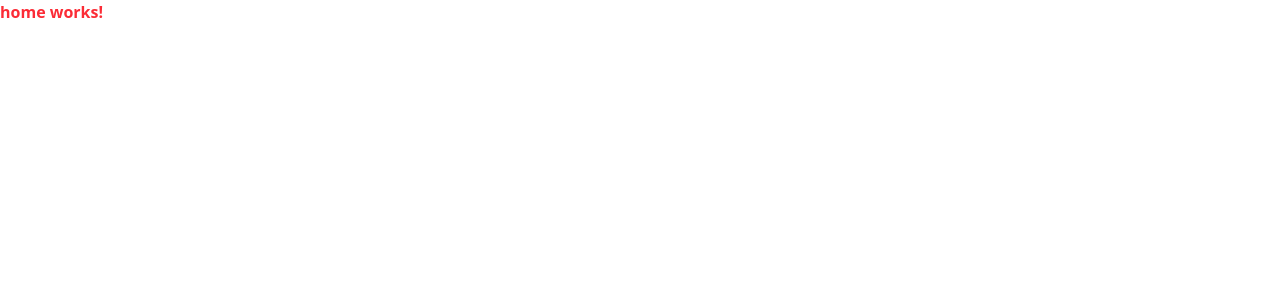
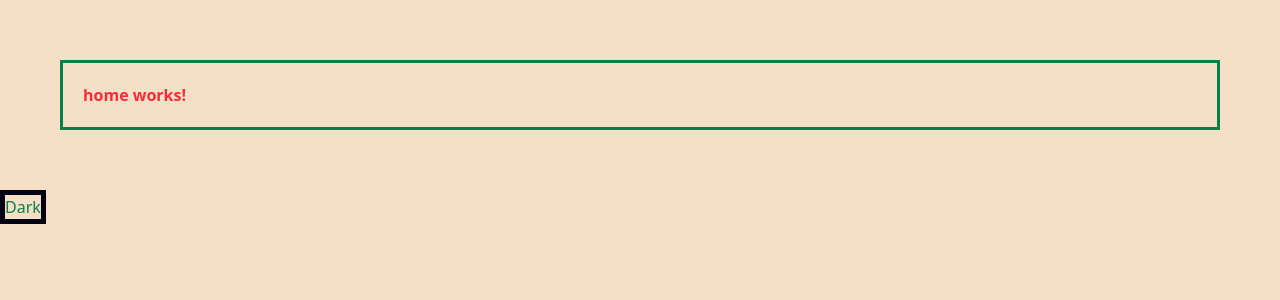
Before and after one commit to MarcoCipolletta/portfolio, an Angular app: page / in a window 1280 px wide. Shown: the top 300 px of the page. Built offline with nearby package versions, Linux system fonts and the light colour scheme.

Commit message:
Set toggle dark and wip home

```diff
--- a/src/app/pages/home/home.component.html
+++ b/src/app/pages/home/home.component.html
@@ -1 +1,9 @@
-<p class="test">home works!</p>
+<div class="p-5 m-5">
+  <p class="test border-3 border-seaGreen p-5 m-5">home works!</p>
+</div>
+<button
+  class="text-seaGreen border-5 border-solid border-richBlack dark:border-almond"
+  (click)="toggleTheme()"
+>
+  Dark
+</button>
--- a/src/app/pages/home/home.component.ts
+++ b/src/app/pages/home/home.component.ts
@@ -1,10 +1,15 @@
 import { Component } from '@angular/core';
+import { ToggleDarkService } from '../../services/toggle-dark.service';
 
 @Component({
   selector: 'app-home',
   templateUrl: './home.component.html',
-  styleUrl: './home.component.scss'
+  styleUrl: './home.component.scss',
 })
 export class HomeComponent {
+  constructor(private toggleDarkSvc: ToggleDarkService) {}
 
+  toggleTheme() {
+    this.toggleDarkSvc.toggleTheme();
+  }
 }
--- a/src/app/services/toggle-dark.service.ts
+++ b/src/app/services/toggle-dark.service.ts
@@ -9,6 +9,8 @@ export class ToggleDarkService {
 
   constructor(@Inject(PLATFORM_ID) private platformId: Object) {
     if (isPlatformBrowser(this.platformId)) {
+      console.log(platformId);
+
       const storage = localStorage.getItem('theme');
       const prefersDark = window.matchMedia(
         '(prefers-color-scheme: dark)'
--- a/src/styles.scss
+++ b/src/styles.scss
@@ -1,10 +1,8 @@
 @import url("https://fonts.googleapis.com/css2?family=Montserrat:ital,wght@0,100..900;1,100..900&family=Roboto+Flex:opsz,wght@8..144,100..1000&display=swap");
 @import "tailwindcss";
-@import "tailwindcss/preflight";
-@import "tailwindcss/utilities";
 
 :root {
-  --seaGrenn: #09814a;
+  --seaGreen: #09814a;
   --richBlack: #000113;
   --almond: #f5dfc7;
   --montserrat: "Montserrat", sans-serif;
@@ -14,7 +12,7 @@
 @custom-variant dark (&:where(.dark, .dark *));
 
 @theme {
-  --color-seaGrenn: var(--seaGrenn);
+  --color-seaGreen: var(--seaGreen);
   --color-richBlack: var(--richBlack);
   --color-almond: var(--almond);
   --font-montserrat: var(--montserrat);
@@ -24,3 +22,9 @@
 .test {
   @apply text-red-500 font-bold;
 }
+
+@layer base {
+  body {
+    @apply bg-almond dark:bg-richBlack;
+  }
+}
```
